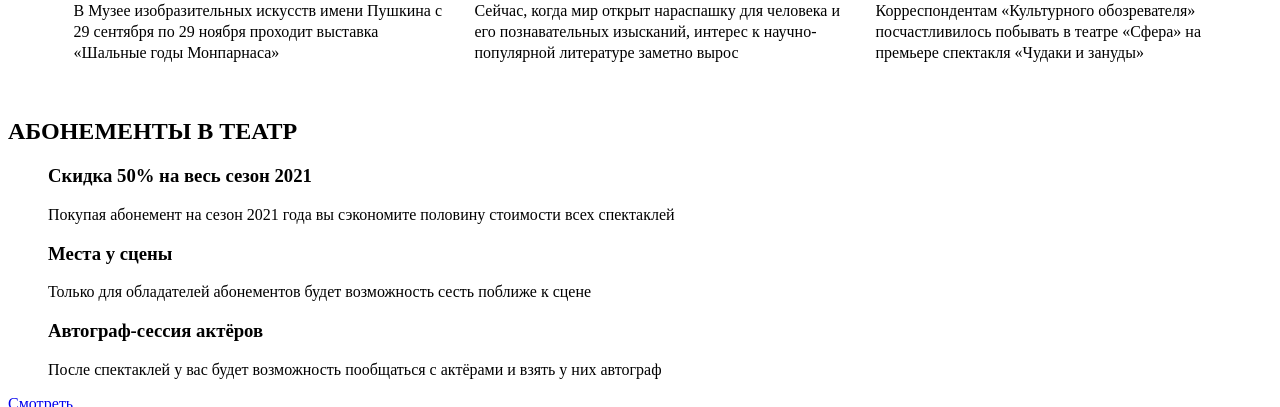
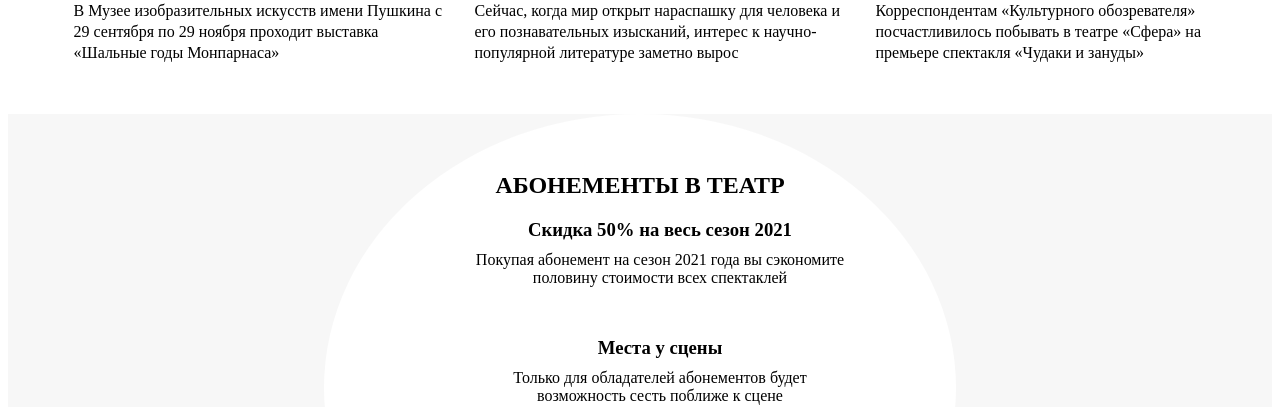
Before and after one commit to koman4git/CultureNews, a plain HTML site: page index.html in a window 1280 px wide. Shown: the part 1050-1457 px from the top of the page. Drawn offline with Linux system fonts and the light colour scheme.

Commit message:
верстка блока Промо

```diff
--- a/css/style.css
+++ b/css/style.css
@@ -100,18 +100,49 @@ main .reviews-link {
     color: black;
 }
 main .promo {
+    background: #f7f7f7;
+}
+.promo-block{
+    width: 50%;
+    text-align: center;
+    margin: auto;
+    border-radius: 50%;
+    padding-top: 58px;
+    height: 460px;
+    background: #fff;
+    padding-bottom: 30px;
 }
 main .promo h2 {
+    margin: 0 0 20px 0;
 }
 main .promo a {
 }
 main .promo-list {
+    max-width: 370px;
+    margin: 0 auto;
 }
 main .promo-item {
+    margin-bottom: 50px;
 }
 main .promo-item h3 {
+    margin-bottom: 10px;
 }
 main .promo-item p {
+    margin: 0;
+}
+.promo-btn{
+    display: inline-flex;
+    background-color: #FF7931;
+    margin-top: 2px;
+    width: 170px;
+    height: 47px;
+    justify-content: center;
+    align-items: center;
+    font-size: 12px;
+    font-weight: 700;
+    letter-spacing: 2px;
+    text-transform: uppercase;
+    color: #fff;
 }
 .main-footer {
 }
--- a/index.html
+++ b/index.html
@@ -37,28 +37,29 @@
               <li class="reviews-item">
                   <article>
                       <h3><a href="#" class="reviews-link">«Шальные годы» Монпарнаса</a></h3>
-                      <img src="images/monparnasse.jpg" width="371" height="203" alt="Сцена из спектакля «Шальные годы» Монпарнаса">
+                      <a href="#"><img src="images/monparnasse.jpg" width="371" height="203" alt="Сцена из спектакля «Шальные годы» Монпарнаса"></a>
                       <p>В Музее изобразительных искусств имени Пушкина с 29 сентября по 29 ноября проходит выставка «Шальные годы Монпарнаса»</p>
                   </article>
               </li>
               <li class="reviews-item">
                   <article>
                       <h3><a href="#" class="reviews-link">Анатомия за 30 секунд</a></h3>
-                      <img src="images/clay-in-the-hands.jpg" width="371" height="203" alt="Кусок глины в руках">
+                      <a href="#"><img src="images/clay-in-the-hands.jpg" width="371" height="203" alt="Кусок глины в руках"></a>
                       <p>Сейчас, когда мир открыт нараспашку для человека и его познавательных изысканий, интерес к научно-популярной литературе заметно вырос</p>
                   </article>
               </li>
               <li class="reviews-item">
                   <article>
                       <h3><a href="#" class="reviews-link">Сферические чудаки</a></h3>
-                      <img src="images/spherical-eccentrics.jpg" width="371" height="203" alt="Сцена из спектакля «Чудаки и зануды»Сцена из спектакля «Чудаки и зануды»">
+                      <a href="#"><img src="images/spherical-eccentrics.jpg" width="371" height="203" alt="Сцена из спектакля «Чудаки и зануды»Сцена из спектакля «Чудаки и зануды»"></a>
                       <p>Корреспондентам «Культурного обозревателя» посчастливилось побывать в театре «Сфера» на премьере спектакля «Чудаки и зануды»</p>
                   </article>
               </li>
           </ul>
         </section>
         <section class="promo">
-          <h2>АБОНЕМЕНТЫ В ТЕАТР</h2>
+          <div class="promo-block">
+              <h2>АБОНЕМЕНТЫ В ТЕАТР</h2>
           <ul class="promo-list">
               <li class="promo-item">
                   <h3>Скидка 50% на весь сезон 2021</h3>
@@ -73,7 +74,8 @@
                   <p>После спектаклей у вас будет возможность пообщаться с актёрами и взять у них автограф</p>
               </li>
           </ul>
-          <a href="#">Смотреть</a>
+          <a class="promo-btn" href="#">Смотреть</a>
+          </div>
         </section>
     </main>
     <footer class="main-footer">
```
